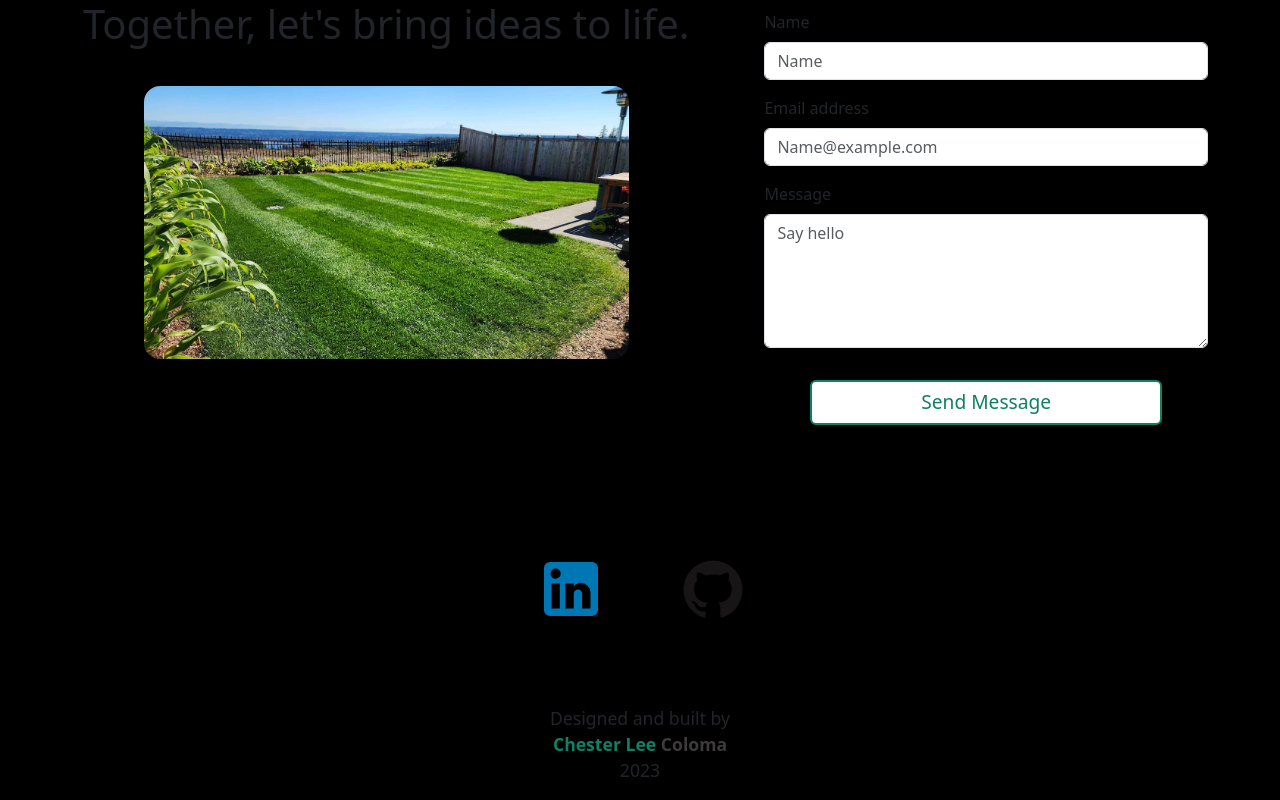
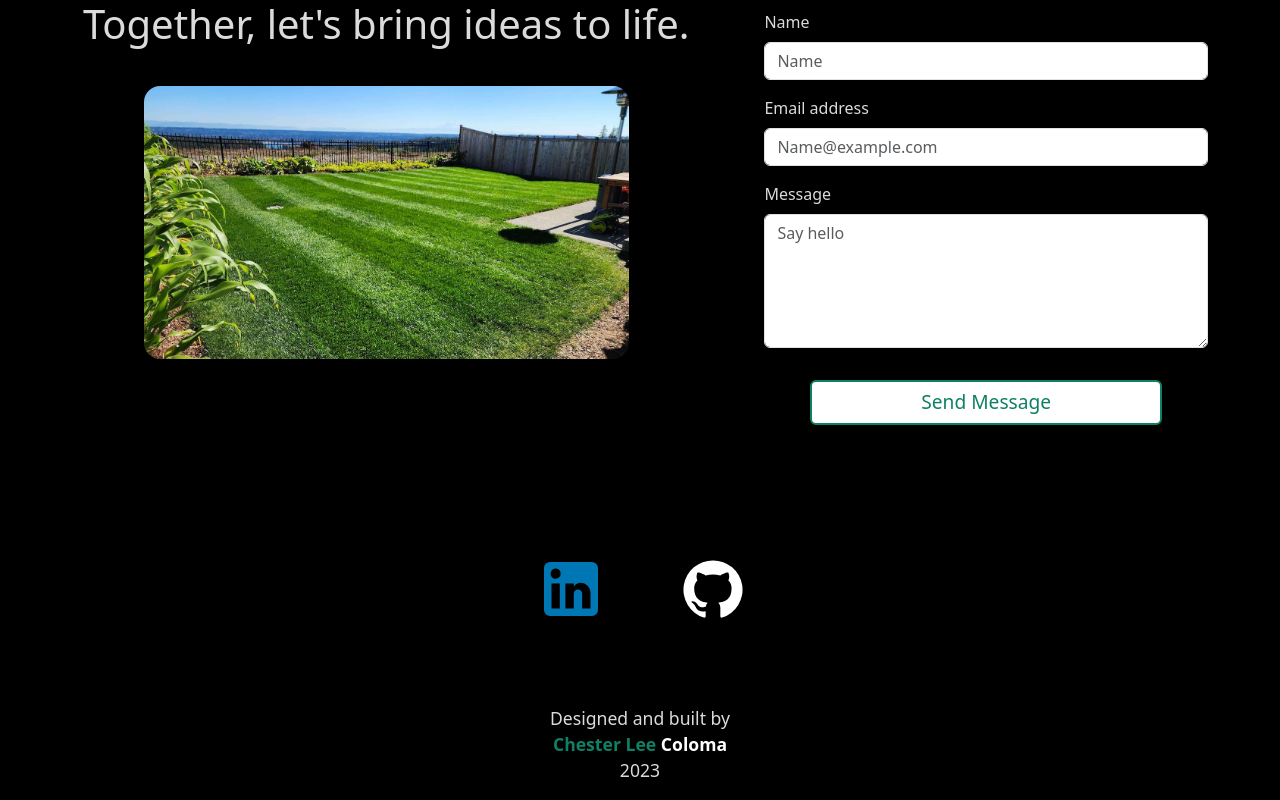
Before and after one commit to cleecoloma/portfolio-website, a React (Vite) app: page / in a window 1280 px wide. Shown: the part 4070-4870 px from the top of the page. Built offline with nearby package versions, Linux system fonts and the light colour scheme.

Commit message:
updated Contact component to work with dark mode

```diff
--- a/src/Components/Contact.jsx
+++ b/src/Components/Contact.jsx
@@ -1,13 +1,23 @@
-import React from 'react';
+import React, { useContext } from 'react';
 import Button from 'react-bootstrap/Button';
 import Form from 'react-bootstrap/Form';
 import LinkedInIcon from '@mui/icons-material/LinkedIn';
 import GitHubIcon from '@mui/icons-material/GitHub';
+import { ThemeContext } from '../context/Theme';
 import '../styles/Contact.css';
 
 function Contact({ id }) {
+  const { isMode } = useContext(ThemeContext);
+
   return (
-    <div className='contact-container' id={id}>
+    <div
+      className={
+        isMode
+          ? 'contact-container'
+          : 'contact-container contact-container-dark'
+      }
+      id={id}
+    >
       <h4>CONTACT</h4>
       <div className='contact-body'>
         <div className='contact-left'>
@@ -79,11 +89,15 @@ function Contact({ id }) {
           target='_blank'
           rel='noopener noreferrer'
         >
-          <GitHubIcon id='github-icon' />
+          <GitHubIcon id={isMode ? 'github-icon' : 'github-icon-dark'} />
         </a>
       </div>
 
-      <div id='footer-container'>
+      <div
+        className={
+          isMode ? 'footer-container' : 'footer-container footer-container-dark'
+        }
+      >
         <p>
           Designed and built by
           <br />
--- a/src/styles/Contact.css
+++ b/src/styles/Contact.css
@@ -3,6 +3,10 @@
   flex-direction: column;
   justify-content: center;
   align-items: center;
+}
+
+.contact-container-dark {
+  color: #dbdbdb;
 }
 
 .contact-container h4 {
@@ -78,7 +82,12 @@
   font-size: 400%;
 }
 
-#footer-container {
+#github-icon-dark {
+  color: #ffffff;
+  font-size: 400%;
+}
+
+.footer-container {
   display: flex;
   flex-direction: column;
   justify-content: center;
@@ -88,12 +97,16 @@
   font-size: 110%;
 }
 
-#footer-container span:first-child {
+.footer-container span:first-child {
   color: #0f8064;
 }
 
-#footer-container span:nth-child(2) {
+.footer-container span:nth-child(2) {
   color: #3e3b3b;
+}
+
+.footer-container-dark span:nth-child(2) {
+  color: #ffffff;
 }
 
 #success-message {
```
